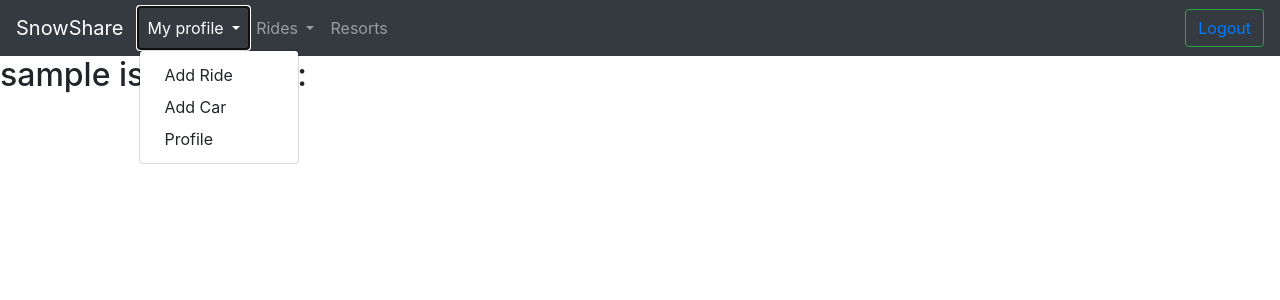
After one commit to gyogy/SnowShare, a Django app: page /rides/driver/ in a window 1280 px wide, after a click on "My profile". The commit adds this page. Shown: the top 300 px of the page. Run offline with Django 3.2, Linux system fonts and the light colour scheme; the visitor is signed in with stand-in values (Sample User, id 1); data that the repository does not hold is empty; some libraries are stand-ins or nearby versions.

Commit message:
driver/ passanger rides

```diff
--- a/SnowShare/SnowShare/settings.py
+++ b/SnowShare/SnowShare/settings.py
@@ -31,7 +31,6 @@
 # Application definition
 
 INSTALLED_APPS = [
-    'bootstrap4',
     'rides.apps.RidesConfig',
     'django.contrib.admin',
     'django.contrib.auth',
--- a/SnowShare/rides/templates/accounts/base.html
+++ b/SnowShare/rides/templates/accounts/base.html
@@ -28,9 +28,9 @@
           Rides
         </a>
         <div class="dropdown-menu" aria-labelledby="navbarDropdownMenuLink">
-          <a class="dropdown-item" href="{% url 'list' %}">Rides</a>
-          <a class="dropdown-item" href="#">Rides In</a>
-          <a class="dropdown-item" href="#">Posted Rides</a>
+          <a class="dropdown-item" href="{% url 'list' %}">All Rides</a>
+          <a class="dropdown-item" href="{% url 'passanger' %}">Rides I'm taking</a>
+          <a class="dropdown-item" href="{% url 'driver' %}">Rides I'm driving</a>
         </div>
       </li>
 
--- /dev/null
+++ b/SnowShare/rides/templates/rides/driver.html
@@ -0,0 +1,13 @@
+{% extends "accounts/base.html" %} {% block content %}
+<h2>{{name}} is driving to:</h2>
+
+<ul>
+{% for ride in rides %}
+<li>
+    <a href="{% url 'view' ride.id %}">{{ride.destination}}, on {{ride.date}}</a>>
+</li>
+
+{% endfor%}
+</ul>
+
+{%  endblock %}
--- a/SnowShare/rides/urls.py
+++ b/SnowShare/rides/urls.py
@@ -15,4 +15,6 @@
     path('take_ride/', views.take_ride, name="take_ride"),
     path('resorts/', views.list_resorts, name="resorts"),
     path('resorts/<int:resort_id>', views.resort_details, name="resort_details"),
+    path('driver/', views.driver, name="driver"),
+    path('passanger/', views.passanger, name="passanger"),
 ]
--- a/SnowShare/rides/views.py
+++ b/SnowShare/rides/views.py
@@ -140,3 +140,19 @@
     resort = get_object_or_404(Resort, id=resort_id)
     rides = Ride.objects.filter(destination=resort_id)
     return render(request, 'resorts/detail.html', {'resort': resort, 'rides': rides})
+
+
+@login_required(login_url='login')
+def driver(request):
+    user_id = request.user.id
+    name = request.user.username
+    rides = Ride.objects.filter(driver=user_id)
+    return render(request, 'rides/driver.html', {'rides': rides, 'name': name})
+
+
+@login_required(login_url='login')
+def passanger(request):
+    user_id = request.user.id
+    name = request.user.username
+    rides = Ride.objects.filter(passengerride__passenger_id=user_id)
+    return render(request, 'rides/passanger.html', {'rides': rides, 'name': name})
```
Also changed, not shown: SnowShare/rides/templates/rides/passanger.html (added, +13 -0 lines).
